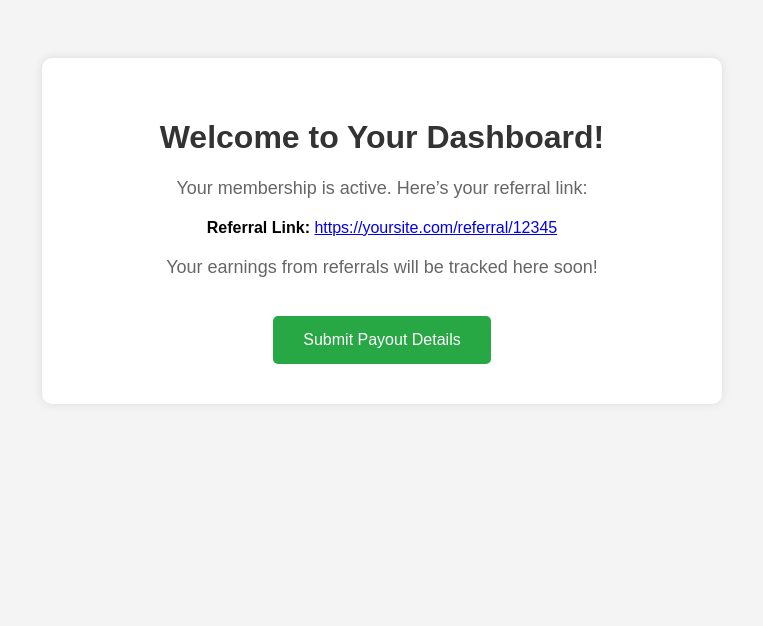
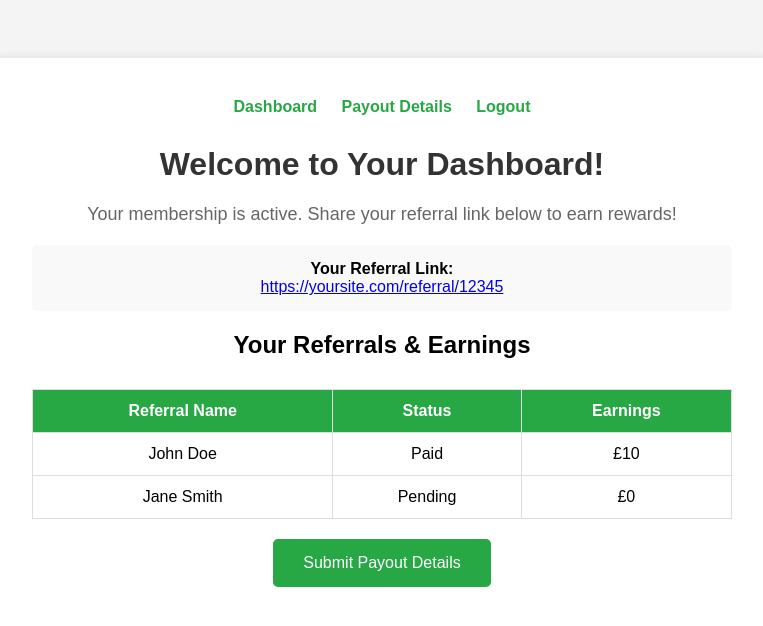
Before and after one commit to Umarsid44/membership-site, a plain HTML site: page dashboard.html in a window 1280 px wide. Shown: the whole page, without its empty margins (258-1021 px from the left). Drawn offline with Linux system fonts and the light colour scheme.

Commit message:
Add files via upload

```diff
--- a/dashboard.html
+++ b/dashboard.html
@@ -5,24 +5,122 @@
     <meta name="viewport" content="width=device-width, initial-scale=1.0">
     <title>Your Dashboard</title>
     <style>
-        body { font-family: Arial, sans-serif; background-color: #f4f4f4; text-align: center; padding: 50px; }
-        .container { background: #fff; padding: 40px; border-radius: 10px; box-shadow: 0 0 10px rgba(0,0,0,0.1); max-width: 600px; margin: auto; }
-        h1 { color: #333; }
-        p { color: #666; font-size: 18px; }
-        .btn { display: inline-block; margin-top: 20px; padding: 15px 30px; background-color: #28a745; color: white; text-decoration: none; border-radius: 5px; font-size: 16px; }
-        .btn:hover { background-color: #218838; }
-        .referral-link { margin: 20px 0; font-size: 16px; }
+        body {
+            font-family: Arial, sans-serif;
+            background-color: #f4f4f4;
+            text-align: center;
+            padding: 50px;
+        }
+        .container {
+            background: #fff;
+            padding: 40px;
+            border-radius: 10px;
+            box-shadow: 0 0 10px rgba(0,0,0,0.1);
+            max-width: 700px;
+            margin: auto;
+        }
+        h1 {
+            color: #333;
+        }
+        p {
+            color: #666;
+            font-size: 18px;
+        }
+        nav {
+            margin-bottom: 30px;
+        }
+        nav a {
+            margin: 0 10px;
+            color: #28a745;
+            text-decoration: none;
+            font-weight: bold;
+        }
+        nav a:hover {
+            text-decoration: underline;
+        }
+        .btn {
+            display: inline-block;
+            margin-top: 20px;
+            padding: 15px 30px;
+            background-color: #28a745;
+            color: white;
+            text-decoration: none;
+            border-radius: 5px;
+            font-size: 16px;
+        }
+        .btn:hover {
+            background-color: #218838;
+        }
+        .referral-link {
+            margin: 20px 0;
+            font-size: 16px;
+            background-color: #f9f9f9;
+            padding: 15px;
+            border-radius: 5px;
+            word-wrap: break-word;
+        }
+        table {
+            width: 100%;
+            border-collapse: collapse;
+            margin-top: 30px;
+        }
+        table, th, td {
+            border: 1px solid #ddd;
+        }
+        th, td {
+            padding: 12px;
+            text-align: center;
+        }
+        th {
+            background-color: #28a745;
+            color: white;
+        }
     </style>
 </head>
 <body>
 
     <div class="container">
+        <!-- Navigation Links -->
+        <nav>
+            <a href="dashboard.html">Dashboard</a>
+            <a href="submit-details.html">Payout Details</a>
+            <a href="logout.html">Logout</a>
+        </nav>
+
+        <!-- Welcome Message -->
         <h1>Welcome to Your Dashboard!</h1>
-        <p>Your membership is active. Here’s your referral link:</p>
+        <p>Your membership is active. Share your referral link below to earn rewards!</p>
+
+        <!-- Referral Link Section -->
         <div class="referral-link">
-            <strong>Referral Link:</strong> <a href="https://yoursite.com/referral/12345" target="_blank">https://yoursite.com/referral/12345</a>
+            <strong>Your Referral Link:</strong><br>
+            <a href="https://yoursite.com/referral/12345" target="_blank">
+                https://yoursite.com/referral/12345
+            </a>
         </div>
-        <p>Your earnings from referrals will be tracked here soon!</p>
+
+        <!-- Earnings Table -->
+        <h2>Your Referrals & Earnings</h2>
+        <table>
+            <tr>
+                <th>Referral Name</th>
+                <th>Status</th>
+                <th>Earnings</th>
+            </tr>
+            <tr>
+                <td>John Doe</td>
+                <td>Paid</td>
+                <td>£10</td>
+            </tr>
+            <tr>
+                <td>Jane Smith</td>
+                <td>Pending</td>
+                <td>£0</td>
+            </tr>
+            <!-- Add more rows as needed -->
+        </table>
+
+        <!-- Payout Details Button -->
         <a href="submit-details.html" class="btn">Submit Payout Details</a>
     </div>
 
```
